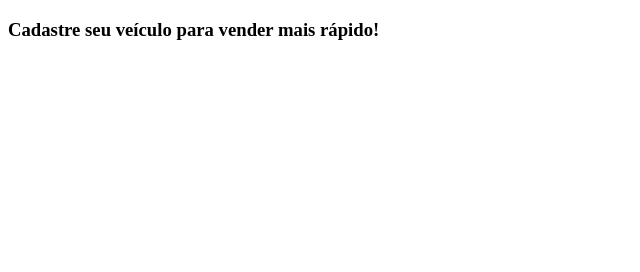
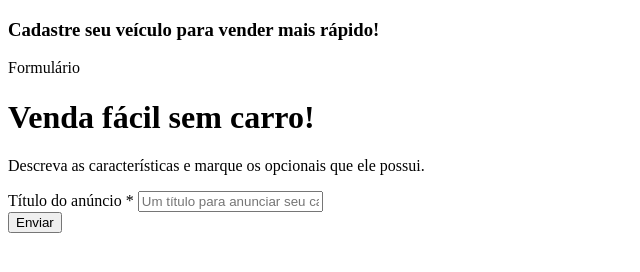
Before and after one commit to J-Robalo/formulario-venda-carro, a plain HTML site: page index.html in a window 1280 px wide. Shown: the whole page, without its empty margins (0-640 px from the left). Drawn offline with Linux system fonts and the light colour scheme.

Commit message:
Montando formulário no HTML

```diff
--- a/index.html
+++ b/index.html
@@ -14,6 +14,24 @@
     <div class="header">
       <h3>Cadastre seu veículo para vender mais rápido!</h3>
     </div>
+    <div class="form-container">
+      <div class="form-header">
+        <p>Formulário</p>
+      </div>
+      <div class="form-body">
+        <h1 class="form-title">Venda fácil sem carro!</h1>
+        <p>
+          Descreva as características e marque os opcionais que ele possui.
+        </p>
+        <form>
+          <div class="box-input">
+            <label for="title">Título do anúncio <span class="required-field">*</span></label>
+            <input type="text" name="title" id="title" class="block" placeholder="Um título para anunciar seu carro" minlength="1" maxlength="30" required>
+          </div>
+          <input type="submit" value="Enviar" />
+        </form>
+      </div>
+    </div>
   </div>
 
 </body>
```
